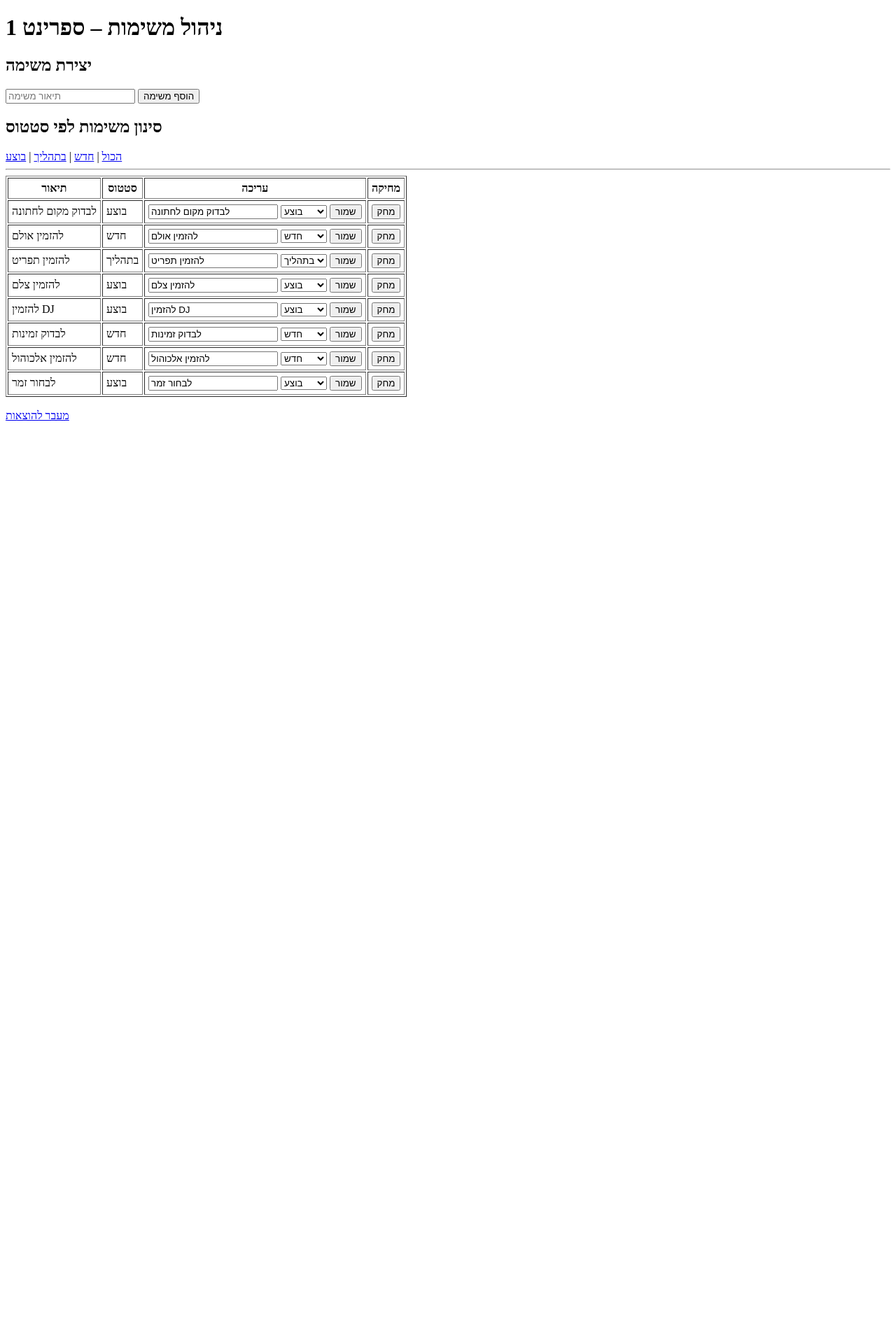
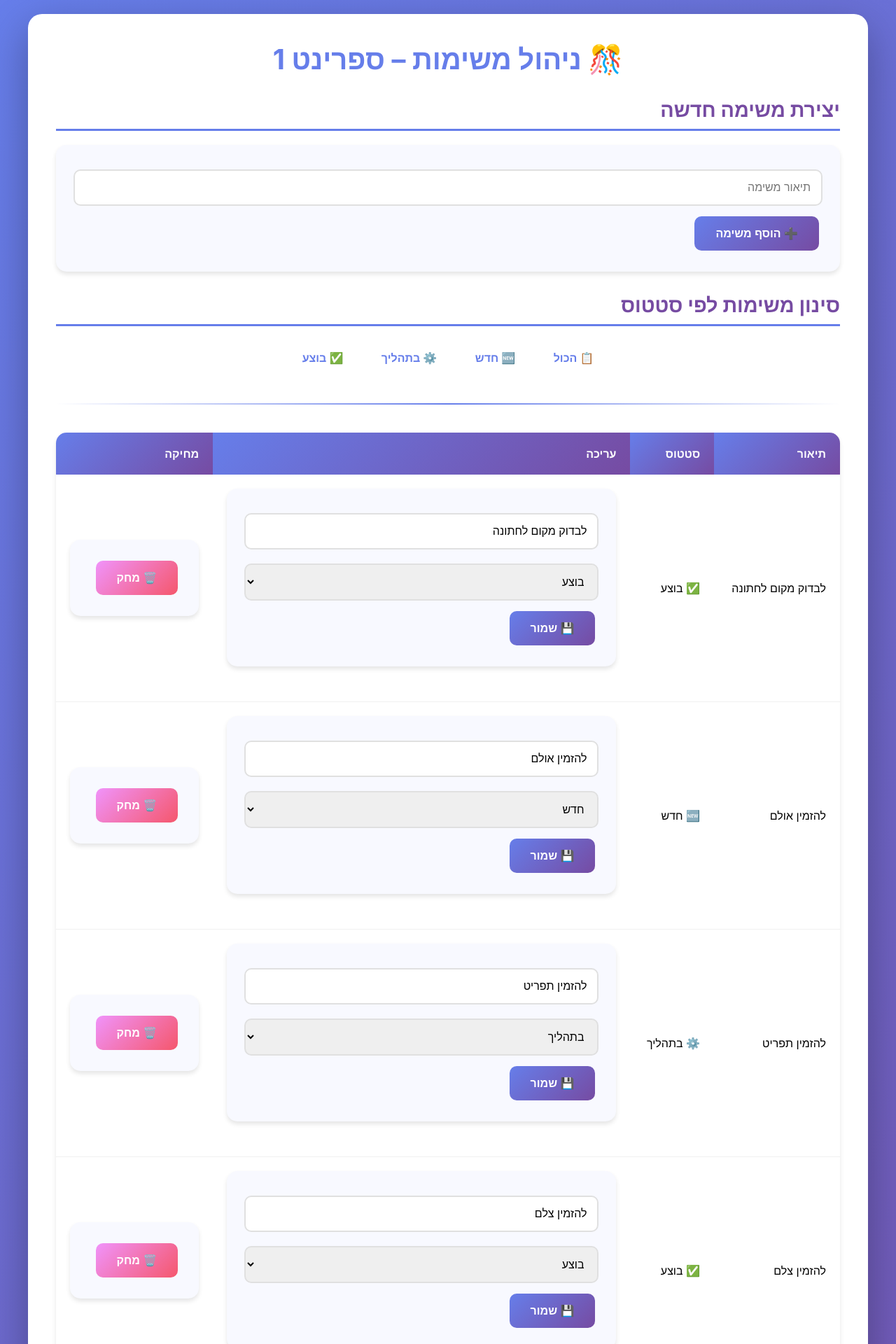
Before and after one commit to yosefyeshua/wedding-system, a Flask app: page /tasks in a window 1280 px wide. Shown: the top 1920 px of the page at 70% size. Before the commit the page ends 601 px from the top, so only its background shows below. Run offline with Flask 3, Linux system fonts and the light colour scheme; data comes from the database, SQL or seed files in the repository.

Commit message:
Added modern CSS styling - Sprint 2

```diff
--- /dev/null
+++ b/static/css/style.css
@@ -0,0 +1,231 @@
+/* ============================
+   Wedding System - Modern CSS
+   ============================ */
+
+/* כללי - צבעים ופונטים */
+* {
+    margin: 0;
+    padding: 0;
+    box-sizing: border-box;
+}
+
+body {
+    font-family: -apple-system, BlinkMacSystemFont, 'Segoe UI', 'Roboto', 'Helvetica', 'Arial', sans-serif;
+    background: linear-gradient(135deg, #667eea 0%, #764ba2 100%);
+    min-height: 100vh;
+    padding: 20px;
+    direction: rtl;
+}
+
+/* מיכל ראשי */
+.container {
+    max-width: 1200px;
+    margin: 0 auto;
+    background: white;
+    border-radius: 20px;
+    box-shadow: 0 20px 60px rgba(0, 0, 0, 0.3);
+    padding: 40px;
+}
+
+/* כותרת ראשית */
+h1 {
+    color: #667eea;
+    font-size: 2.5rem;
+    margin-bottom: 10px;
+    text-align: center;
+    font-weight: 700;
+}
+
+h2 {
+    color: #764ba2;
+    font-size: 1.8rem;
+    margin: 30px 0 20px 0;
+    padding-bottom: 10px;
+    border-bottom: 3px solid #667eea;
+}
+
+/* טפסים */
+form {
+    background: #f8f9ff;
+    padding: 25px;
+    border-radius: 15px;
+    margin-bottom: 30px;
+    box-shadow: 0 4px 6px rgba(0, 0, 0, 0.1);
+}
+
+input[type="text"],
+input[type="number"],
+select {
+    width: 100%;
+    padding: 15px;
+    margin: 10px 0;
+    border: 2px solid #e0e0e0;
+    border-radius: 10px;
+    font-size: 16px;
+    transition: all 0.3s ease;
+}
+
+input[type="text"]:focus,
+input[type="number"]:focus,
+select:focus {
+    outline: none;
+    border-color: #667eea;
+    box-shadow: 0 0 0 3px rgba(102, 126, 234, 0.1);
+}
+
+/* כפתורים */
+button {
+    background: linear-gradient(135deg, #667eea 0%, #764ba2 100%);
+    color: white;
+    padding: 15px 30px;
+    border: none;
+    border-radius: 10px;
+    font-size: 16px;
+    font-weight: 600;
+    cursor: pointer;
+    transition: all 0.3s ease;
+    margin: 5px;
+}
+
+button:hover {
+    transform: translateY(-2px);
+    box-shadow: 0 10px 20px rgba(102, 126, 234, 0.3);
+}
+
+button:active {
+    transform: translateY(0);
+}
+
+/* קישורי סינון */
+a {
+    color: #667eea;
+    text-decoration: none;
+    font-weight: 600;
+    padding: 10px 20px;
+    border-radius: 8px;
+    transition: all 0.3s ease;
+    display: inline-block;
+    margin: 5px;
+}
+
+a:hover {
+    background: #667eea;
+    color: white;
+    transform: translateY(-2px);
+}
+
+/* טבלאות */
+table {
+    width: 100%;
+    border-collapse: separate;
+    border-spacing: 0;
+    margin: 20px 0;
+    background: white;
+    border-radius: 15px;
+    overflow: hidden;
+    box-shadow: 0 4px 6px rgba(0, 0, 0, 0.1);
+}
+
+th {
+    background: linear-gradient(135deg, #667eea 0%, #764ba2 100%);
+    color: white;
+    padding: 20px;
+    text-align: right;
+    font-weight: 600;
+    font-size: 16px;
+}
+
+td {
+    padding: 20px;
+    border-bottom: 1px solid #f0f0f0;
+    text-align: right;
+}
+
+tr:hover {
+    background: #f8f9ff;
+}
+
+tr:last-child td {
+    border-bottom: none;
+}
+
+/* סיכום הוצאות */
+p {
+    font-size: 1.5rem;
+    color: #764ba2;
+    font-weight: 700;
+    background: #f8f9ff;
+    padding: 20px;
+    border-radius: 10px;
+    margin: 20px 0;
+    text-align: center;
+}
+
+/* רשימות */
+ul {
+    list-style: none;
+    padding: 0;
+}
+
+li {
+    background: #f8f9ff;
+    padding: 15px 20px;
+    margin: 10px 0;
+    border-radius: 10px;
+    border-right: 4px solid #667eea;
+    font-size: 16px;
+    transition: all 0.3s ease;
+}
+
+li:hover {
+    transform: translateX(-5px);
+    box-shadow: 0 4px 6px rgba(0, 0, 0, 0.1);
+}
+
+/* קו הפרדה */
+hr {
+    border: none;
+    height: 2px;
+    background: linear-gradient(90deg, transparent, #667eea, transparent);
+    margin: 40px 0;
+}
+
+/* אנימציות */
+@keyframes fadeIn {
+    from {
+        opacity: 0;
+        transform: translateY(20px);
+    }
+    to {
+        opacity: 1;
+        transform: translateY(0);
+    }
+}
+
+.container {
+    animation: fadeIn 0.5s ease;
+}
+
+/* Responsive - מובייל */
+@media (max-width: 768px) {
+    .container {
+        padding: 20px;
+    }
+
+    h1 {
+        font-size: 2rem;
+    }
+
+    table {
+        font-size: 14px;
+    }
+
+    th, td {
+        padding: 10px;
+    }
+
+    button {
+        width: 100%;
+        margin: 5px 0;
+    }
+}
--- a/templates/tasks.html
+++ b/templates/tasks.html
@@ -2,61 +2,83 @@
 <html lang="he">
 <head>
     <meta charset="UTF-8">
+    <meta name="viewport" content="width=device-width, initial-scale=1.0">
     <title>ניהול משימות</title>
+    <link rel="stylesheet" href="{{ url_for('static', filename='css/style.css') }}">
 </head>
 <body>
-    <h1>ניהול משימות – ספרינט 1</h1>
+    <div class="container">
+        <h1>🎊 ניהול משימות – ספרינט 1</h1>
 
-    <h2>יצירת משימה</h2>
+        <h2>יצירת משימה חדשה</h2>
         <form action="/tasks/create" method="post">
             <input type="text" name="title" placeholder="תיאור משימה" required>
-        <button type="submit">הוסף משימה</button>
+            <button type="submit">➕ הוסף משימה</button>
         </form>
 
         <h2>סינון משימות לפי סטטוס</h2>
-    <a href="/tasks">הכול</a> |
-    <a href="/tasks?status=חדש">חדש</a> |
-    <a href="/tasks?status=בתהליך">בתהליך</a> |
-    <a href="/tasks?status=בוצע">בוצע</a>
+        <div style="text-align: center; margin: 20px 0;">
+            <a href="/tasks">📋 הכול</a>
+            <a href="/tasks?status=חדש">🆕 חדש</a>
+            <a href="/tasks?status=בתהליך">⚙️ בתהליך</a>
+            <a href="/tasks?status=בוצע">✅ בוצע</a>
+        </div>
 
         <hr>
 
         {% if tasks %}
-        <table border="1" cellpadding="5">
+        <table>
+            <thead>
                 <tr>
                     <th>תיאור</th>
                     <th>סטטוס</th>
                     <th>עריכה</th>
                     <th>מחיקה</th>
                 </tr>
+            </thead>
+            <tbody>
                 {% for task in tasks %}
                 <tr>
                     <td>{{ task.title }}</td>
-                <td>{{ task.status }}</td>
+                    <td>
+                        {% if task.status == "חדש" %}
+                            <span class="status-new">🆕 חדש</span>
+                        {% elif task.status == "בתהליך" %}
+                            <span class="status-active">⚙️ בתהליך</span>
+                        {% elif task.status == "בוצע" %}
+                            <span class="status-done">✅ בוצע</span>
+                        {% endif %}
+                    </td>
                     <td>
                         <form action="/tasks/{{ task.id }}/edit" method="post">
-                        <input type="text" name="title" value="{{ task.title }}">
+                            <input type="text" name="title" value="{{ task.title }}" required>
                             <select name="status">
                                 <option value="חדש" {% if task.status == "חדש" %}selected{% endif %}>חדש</option>
                                 <option value="בתהליך" {% if task.status == "בתהליך" %}selected{% endif %}>בתהליך</option>
                                 <option value="בוצע" {% if task.status == "בוצע" %}selected{% endif %}>בוצע</option>
                             </select>
-                        <button type="submit">שמור</button>
+                            <button type="submit">💾 שמור</button>
                         </form>
                     </td>
                     <td>
-                    <form action="/tasks/{{ task.id }}/delete" method="post" onsubmit="return confirm('למחוק משימה?');">
-                        <button type="submit">מחק</button>
+                        <form action="/tasks/{{ task.id }}/delete" method="post" onsubmit="return confirm('❌ למחוק משימה?');">
+                            <button type="submit" style="background: linear-gradient(135deg, #f093fb 0%, #f5576c 100%);">🗑️ מחק</button>
                         </form>
                     </td>
                 </tr>
                 {% endfor %}
+            </tbody>
         </table>
         {% else %}
-        <p>אין משימות עדיין.</p>
+        <div class="empty-message">
+            <p>📭 אין משימות עדיין. הוסף משימה ראשונה!</p>
+        </div>
         {% endif %}
 
         <br>
-    <a href="/budget">מעבר להוצאות</a>
+        <div style="text-align: center;">
+            <a href="/budget" style="font-size: 1.2rem;">💰 מעבר להוצאות</a>
+        </div>
+    </div>
 </body>
 </html>
```
Also changed, not shown: templates/budget.html (+21 -11 lines). Lines whose indentation alone changed are shown as unchanged.
